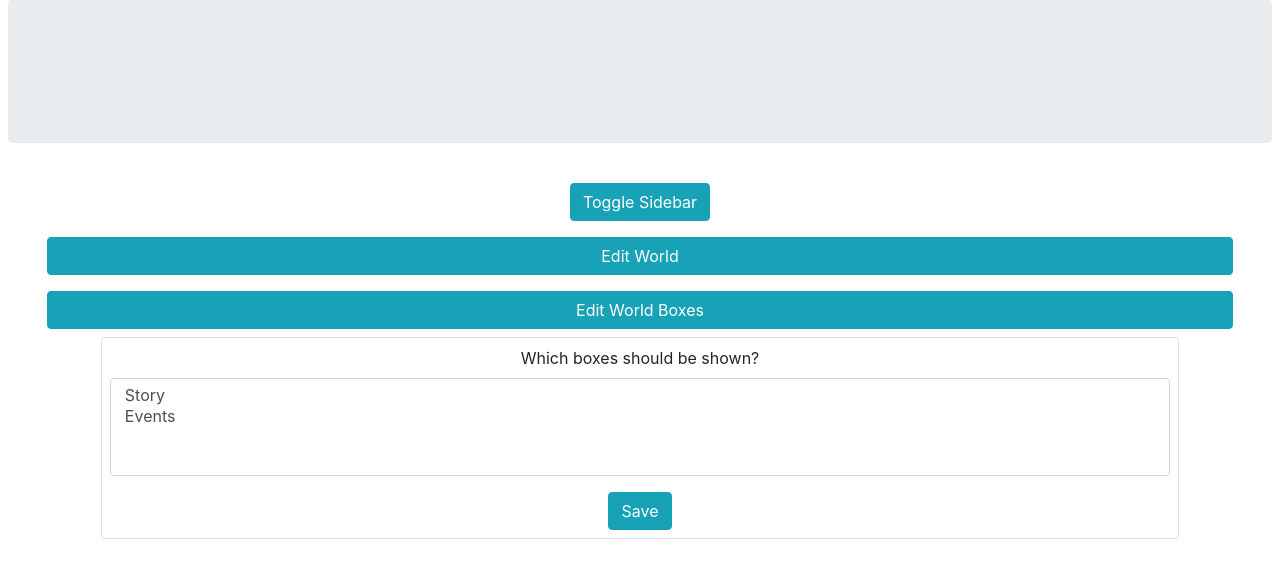
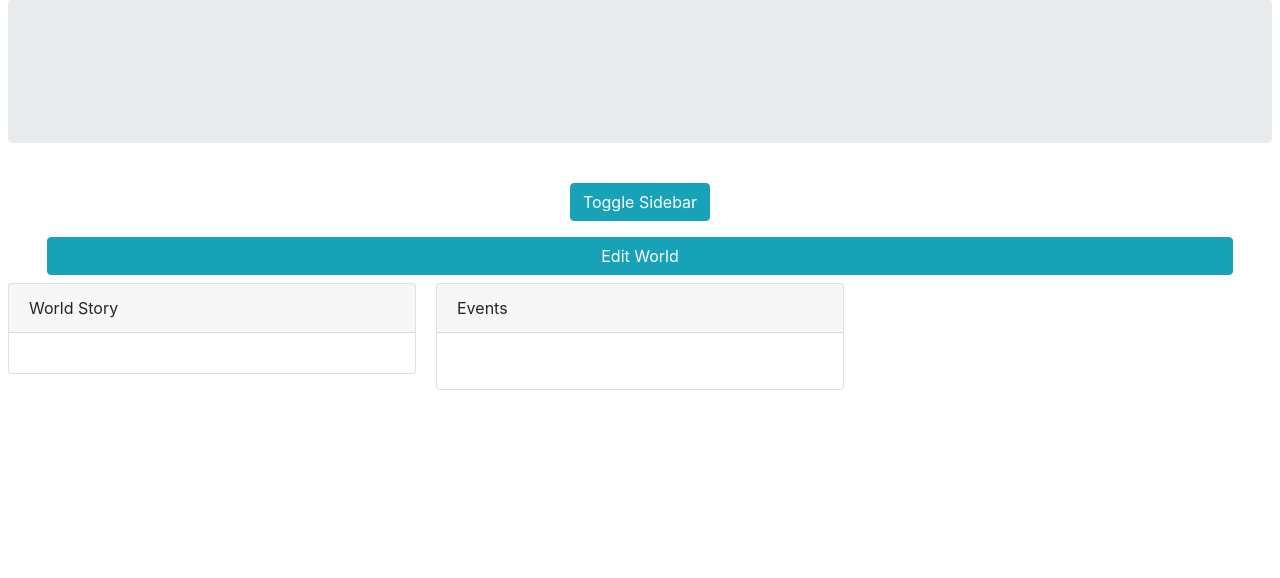
Before and after one commit to VRiveland/world-builder, a Flask app: template app/templates/world.html in a window 1280 px wide. Shown: the part 79-657 px from the top of the page. Run offline with Flask 2, Linux system fonts and the light colour scheme; the template is opened without the code that fills it: values that come from a table or form of the project are taken from there, others are empty; some libraries are stand-ins or nearby versions.

Commit message:
Removed world boxes

```diff
--- a/app/forms.py
+++ b/app/forms.py
@@ -1,5 +1,5 @@
 from flask_wtf import FlaskForm
-from wtforms import StringField, validators, TextAreaField, SubmitField, SelectMultipleField, RadioField
+from wtforms import StringField, validators, TextAreaField, SubmitField, SelectField, RadioField
 
 class WorldForm(FlaskForm):
     class Meta:
@@ -9,11 +9,5 @@ class WorldForm(FlaskForm):
     story = TextAreaField('World Story', render_kw={'placeholder': 'World Story', 'rows': '10'})
     submit = SubmitField('Submit')
 
-class WorldBoxesForm(FlaskForm):
-    class Meta:
-        csrf = False
-    shown = SelectMultipleField('Which boxes should be shown?', choices=[('story', 'Story'), ('events', 'Events')])
-    submit = SubmitField('Save')
-
 class AddBoxesForm(FlaskForm):
     submit = SubmitField('Add')
--- a/app/helpers.py
+++ b/app/helpers.py
@@ -6,9 +6,3 @@ def getWorldContent(worldId):
     if events == []:
         events = None
     return world, events
-
-def checkBox(boxes, place):
-    show = False
-    if boxes[place] == 1:
-        show = True
-    return show
--- a/app/routes.py
+++ b/app/routes.py
@@ -13,9 +13,7 @@ def index():
 @app.route('/world/<worldTitle>/worldId=<worldId>')
 def world(worldTitle, worldId):
     worldContent = helper.getWorldContent(worldId)
-    boxes = db.getWorldBoxes(worldId)
-    form = forms.WorldBoxesForm()
-    return render_template('world.html', title=worldTitle, worldContent=worldContent, showEvents=helper.checkBox(boxes[0], 2), showStory=helper.checkBox(boxes[0], 1), form=form)
+    return render_template('world.html', title=worldTitle, worldContent=worldContent)
 
 @app.route('/add_world', methods=['GET', 'POST'])
 def add_world():
@@ -32,7 +30,6 @@ def add_world():
             info.append("Not yet added")
         db.addWorld(info[0], info[1], info[2])
         this = db.getNewWorldId()
-        db.addWorldBoxes(this, 0, 0, 0)
         return redirect(url_for("world", worldTitle=info[0], worldId=this))
     return render_template('addWorld.html', title="Add New World", form=form)
 
@@ -63,5 +60,4 @@ def edit_world(worldTitle, worldId):
 def world_event(worldTitle, worldId, eventId):
     event = db.getEvent(eventId)
     worldContent = helper.getWorldContent(worldId)
-    #TODO: get event boxes
     return render_template('event.html', title=event[0][1], worldContent=worldContent, event=event[0])
--- a/app/templates/world.html
+++ b/app/templates/world.html
@@ -8,26 +8,14 @@
 {% block worldContent %}
 <div class="row justify-content-center">
     <a class="btn btn-info m-2 col-11" href={{ url_for('edit_world', worldTitle=worldContent[0][1], worldId=worldContent[0][0]) }}>Edit World</a>
-    <!-- TODO: Check possibility of using collapse as done in worldBase for the sidebar -->
-    <a class="btn btn-info m-2 col-11" id="boxesSelector" href="">Edit World Boxes</a>
-    <div class="card col-sm-12 col-lg-10 p-2 text-center" id="boxes">
-        <form action="", method="POST" novalidate>
-            <!-- TODO: change the generation of the subfields of the shown field -->
-            {{ wtf.form_field(form.shown) }}
-            {{ wtf.form_field(form.submit, class="btn btn-info") }}
-        </form>
-    </div>
 </div>
 <div class="card-columns">
-    {% if showStory == true %}
         <div class="card">
             <div class="card-header">World Story</div>
             <div class="card-body text-center scrollable">
                 <p class="card-text">{{ worldContent[0][3] }}</p>
             </div>
         </div>
-    {% endif %}
-    {% if showEvents == true %}
         <div class="card">
             <div class="card-header">Events</div>
             <div class="card-body text-center scrollable">
@@ -47,6 +35,5 @@
                 </ul>
             </div>
         </div>
-    {% endif %}
 </div>
 {% endblock %}
```
Also changed, not shown: app/queries.py (+2 -8 lines), database.sql (+0 -8 lines).
